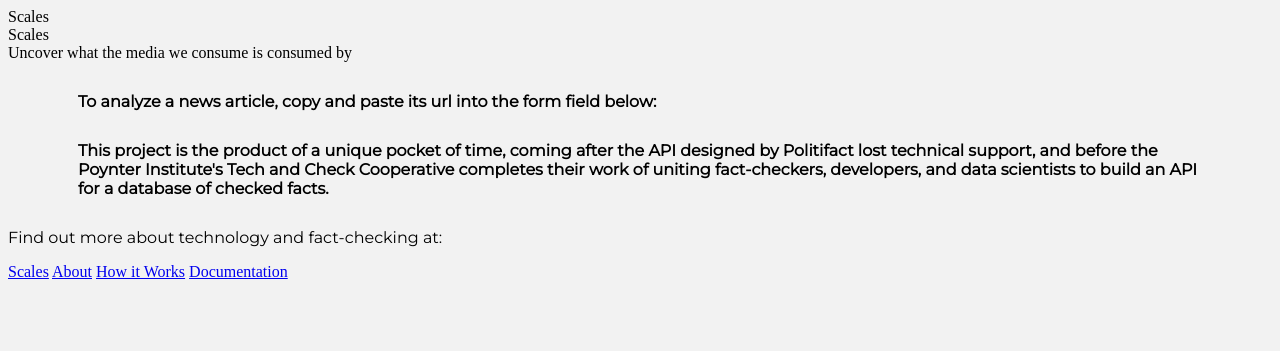
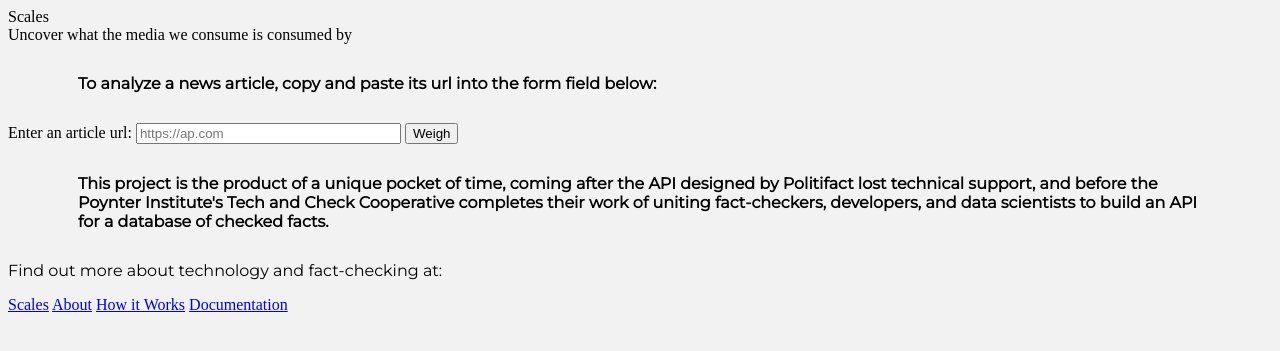
Before and after one commit to codesrobertson/scales, a Flask app: page / in a window 1280 px wide. Shown: the top 351 px of the page. Run offline with Flask 2, Linux system fonts and the light colour scheme; some web fonts are replaced.

```diff
--- a/app.py
+++ b/app.py
@@ -4,6 +4,7 @@ from flask import Flask, render_template, url_for, request
 from textblob import TextBlob
 import requests
 from bs4 import BeautifulSoup
+import weigh
 
 
 app = Flask(__name__, static_url_path="", template_folder="templates")
@@ -28,21 +29,10 @@ def documentation():
 def process():
   return render_template("howitworks.html")
 
-@app.route("/result")
-def result():
-  return render_template("result.html")
+@app.route("/weigh", methods=["POST"])
+def submission():
+  weigh.get_url(request.form.get('url'))
+  return render_template("weigh.html")
 
 if __name__ == "__main__":
   app.run(debug=True)
-
-# submitted_url =
-
-#Method to post request to Fakebox
-
-#Method to return "decision"
-
-#Method to extract text from url submission
-
-#Method to apply TextBlob to extracted text
-
-#Method to return analyzed text
--- /dev/null
+++ b/tempCodeRunnerFile.py
@@ -0,0 +1,4 @@
+  # data['url'] = "url"
+  # data['title'] = "title"
+  # data['content'] = "content"
+  # data['domain'] = "domain"
--- a/templates/index.html
+++ b/templates/index.html
@@ -3,10 +3,15 @@
 {% block content %}
 
   <div className="App">
-    <div className="Site-title">Scales</div>
     <div className="Tagline">Uncover what the media we consume is consumed by</div>
     <h2>To analyze a news article, copy and paste its url into the form field below:</h2>
-    <Form />
+
+    <form action="/weigh" method="post" enctype="application/x-www-form-urlencoded; charset=utf-8">
+    <label for="url">Enter an article url:</label>
+    <input type="url" name="url" id="url" placeholder="https://ap.com" pattern="https://.*" size="30" required>
+    <button type="submit">Weigh</button>
+    </form>
+
     <h5>This project is the product of a unique pocket of time, coming after the API designed by Politifact lost technical
       support, and before the Poynter Institute's Tech and Check Cooperative completes their work of uniting
       fact-checkers, developers, and data scientists to build an API for a database of checked facts.</h5>
```
Also changed, not shown: templates/result.html (deleted, +0 -16 lines), templates/weigh.html (added, +22 -0 lines), weigh.py (added, +40 -0 lines).
